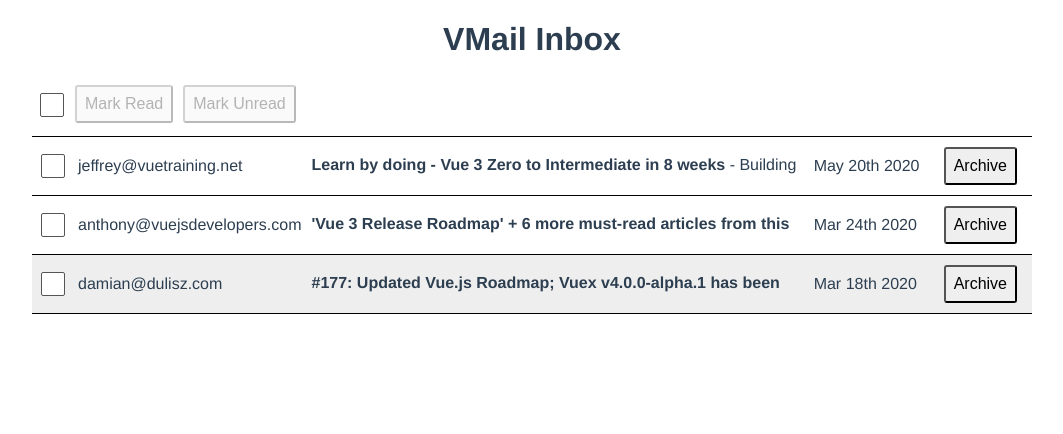
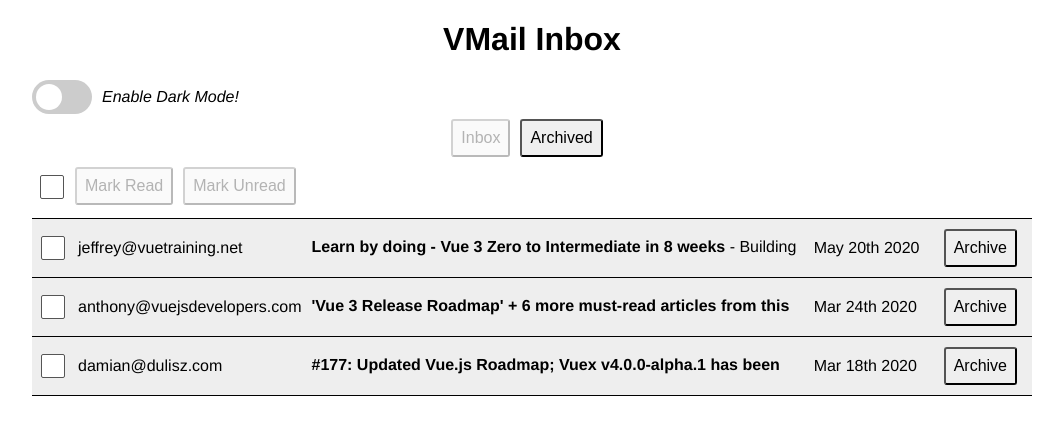
Before and after one commit to wjen/squirrelmail-vue, a Vue app: page / in a window 1280 px wide. Shown: the top 434 px of the page, without its empty margins (108-1171 px from the left). Built offline with nearby package versions, Linux system fonts and the light colour scheme; data requests are answered from the project's data file.

Commit message:
add theme toggler

```diff
--- a/db.json
+++ b/db.json
@@ -7,7 +7,7 @@
       "body": "The opening keynote of VueConf US this year was Evan You (the creator of Vue), giving his State of the Vuenion address. He walked us through the journey of getting Vue 3 from a prototype to a reality the past year. He also dove into Vue's overall growth in the community.",
       "sentAt": "2020-03-27T18:25:43.511Z",
       "archived": true,
-      "read": false
+      "read": true
     },
     {
       "id": 2,
@@ -16,7 +16,7 @@
       "body": "Building projects is one of the most effective ways to learn - and _the_ most effective way _remember_ what you've learned - but it can be frustrating.\n\nThis 8-week course takes the pain out of 'learning by doing'.\n\nEach week we give you\n\n* a project that will grow your skills without overwhelming you\n* links to hand-picked resources, such as Vue Mastery videos, that share the knowledge you'll need for the project (no more useless rabbit holes)\n* answers to any and all questions you have while working\n* feedback on your completed code (so you're only learning good habits)\n\nOur instructors are standing by to answer your questions.\n\nReady to learn?",
       "sentAt": "2020-05-20T18:25:43.511Z",
       "archived": false,
-      "read": false
+      "read": true
     },
     {
       "id": 3,
@@ -34,7 +34,7 @@
       "body": "Newsletter Issue #161",
       "sentAt": "2020-03-24T18:25:43.511Z",
       "archived": false,
-      "read": false
+      "read": true
     }
   ]
 }
--- /dev/null
+++ b/public/css/darktheme.css
@@ -0,0 +1,11 @@
+body{
+    background-color: #2c3e50;
+}
+
+h1,h2,h3,h4,h5,h6,p,ul,em, .modal-card p{
+    color: #42b983;
+}
+
+.modal-card {
+  background-color: #05386f
+}
--- a/public/index.html
+++ b/public/index.html
@@ -5,10 +5,12 @@
   <meta charset="utf-8">
   <meta http-equiv="X-UA-Compatible" content="IE=edge">
   <meta name="viewport" content="width=device-width,initial-scale=1.0">
+
   <link rel="icon" href="<%= BASE_URL %>favicon.ico">
   <title>
     <%= htmlWebpackPlugin.options.title %>
   </title>
+
 </head>
 
 <body>
@@ -16,6 +18,7 @@
     <strong>We're sorry but <%= htmlWebpackPlugin.options.title %> doesn't work properly without JavaScript enabled.
         Please enable it to continue.</strong>
   </noscript>
+
   <div id="app"></div>
   <!-- built files will be auto injected -->
 </body>
--- a/src/App.vue
+++ b/src/App.vue
@@ -14,6 +14,7 @@
 <script>
 import MailTable from "@/components/MailTable.vue";
 import useEmailSelection from "@/composables/use-email-selection";
+
 export default {
   name: "App",
   components: {
@@ -28,37 +29,49 @@ export default {
 </script>
 
 <style lang="scss">
+:root {
+  --primary-color: #302ae6;
+  --secondary-color: #536390;
+  --font-color: #424242;
+  --bg-color: #fff;
+  --heading-color: #292922;
+}
+
 #app {
   font-family: Avenir, Helvetica, Arial, sans-serif;
   -webkit-font-smoothing: antialiased;
   -moz-osx-font-smoothing: grayscale;
   text-align: center;
-  color: #2c3e50;
   margin-top: 60px;
   max-width: 1000px;
   margin: 0 auto;
 }
 
 /* Global Styles */
+
 button {
   font-size: 16px;
   padding: 8px;
   border-radius: 3px;
   margin: 5px 10px 5px 0px;
   cursor: pointer;
-}
-button:disabled {
+
+  &:disabled {
     cursor: auto;
   }
-button.selected {
+
+  &.selected {
     cursor: auto;
     color: black;
     border-color: black;
     border-width: 2px;
   }
+}
+
 .clickable {
   cursor: pointer;
 }
+
 input[type="checkbox"] {
   -webkit-appearance: none;
   cursor: pointer;
@@ -70,13 +83,16 @@ input[type="checkbox"] {
   position: relative;
   vertical-align: middle;
   padding: 10px;
-}
-input[type="checkbox"].partial-check {
+
+  &.partial-check {
     background: #abc;
   }
-input[type="checkbox"]:checked {
+
+  &:checked {
     background: #679;
   }
+}
+
 .mb-0 {
   margin-bottom: 0;
 }
@@ -134,7 +150,7 @@ input[type="checkbox"]:checked {
   background-color: white;
   min-height: 500px;
   z-index: 10;
-  // opacity: 1;
+  opacity: 1;
 }
 
 /* Email Modal */
--- a/src/components/BulkActionBar.vue
+++ b/src/components/BulkActionBar.vue
@@ -32,10 +32,10 @@ export default {
   setup(props) {
     let emailSelection = useEmailSelection();
     let numberSelected = computed(() => emailSelection.emails.size);
-    let numberEmails = () => props.emails.length;
-    let allEmailsSelected = computed(() => numberSelected.value === numberEmails());
+    let numberEmails = computed(() => props.emails.length);
+    let allEmailsSelected = computed(() => numberSelected.value === numberEmails.value);
     let someEmailsSelected = computed(() => {
-      return numberSelected.value > 0 && numberSelected.value < numberEmails();
+      return numberSelected.value > 0 && numberSelected.value < numberEmails.value;
     });
     let bulkSelect = function() {
       if (allEmailsSelected.value) {
--- a/src/components/MailTable.vue
+++ b/src/components/MailTable.vue
@@ -1,9 +1,20 @@
 <template>
-  <BulkActionBar :emails="unarchivedEmails" />
+  <div class="theme-switch-wrapper">
+    <label class="theme-switch" for="checkbox">
+      <input type="checkbox" id="checkbox" @click="darkThemeSwitch" />
+      <div class="slider round"></div>
+    </label>
+    <em>Enable Dark Mode!</em>
+  </div>
+  <button @click="selectScreen('inbox')" :disabled="selectedScreen === 'inbox'">Inbox</button>
+  <button @click="selectScreen('archive')" :disabled="selectedScreen === 'archive'">
+    Archived
+  </button>
+  <BulkActionBar :emails="filteredEmails" />
   <table class="mail-table">
     <tbody>
       <tr
-        v-for="email in unarchivedEmails"
+        v-for="email in filteredEmails"
         :key="email.id"
         :class="['clickable', email.read ? 'read' : '']"
       >
@@ -48,7 +59,8 @@ export default {
       emailSelection: useEmailSelection(),
       format,
       emails: ref(emails),
-      openedEmail: ref(null)
+      openedEmail: ref(null),
+      selectedScreen: ref("inbox")
     };
   },
   components: {
@@ -62,11 +74,19 @@ export default {
         return e1.sentAt < e2.sentAt ? 1 : -1;
       });
     },
-    unarchivedEmails() {
-      return this.sortedEmails.filter(e => !e.archived);
+    filteredEmails() {
+      if (this.selectedScreen === "inbox") {
+        return this.sortedEmails.filter(e => !e.archived);
+      } else {
+        return this.sortedEmails.filter(e => e.archived);
+      }
     }
   },
   methods: {
+    selectScreen(newScreen) {
+      this.selectedScreen = newScreen;
+      this.emailSelection.clear();
+    },
     openEmail(email) {
       this.openedEmail = email;
 
@@ -104,9 +124,91 @@ export default {
         let newEmail = emails[currentIndex + changeIndex];
         this.openEmail(newEmail);
       }
+    },
+    _addDarkTheme() {
+      let darkThemeLinkEl = document.createElement("link");
+      darkThemeLinkEl.setAttribute("rel", "stylesheet");
+      darkThemeLinkEl.setAttribute("href", "/css/darktheme.css");
+      darkThemeLinkEl.setAttribute("id", "dark-theme-style");
+
+      let docHead = document.querySelector("head");
+      docHead.append(darkThemeLinkEl);
+    },
+    _removeDarkTheme() {
+      let darkThemeLinkEl = document.querySelector("#dark-theme-style");
+      let parentNode = darkThemeLinkEl.parentNode;
+      parentNode.removeChild(darkThemeLinkEl);
+    },
+    darkThemeSwitch() {
+      let darkThemeLinkEl = document.querySelector("#dark-theme-style");
+      if (!darkThemeLinkEl) {
+        this._addDarkTheme();
+      } else {
+        this._removeDarkTheme();
+      }
     }
   }
 };
 </script>
 
-<style scoped></style>
+<style lang="scss" scoped>
+// Toggle theme button css
+
+.theme-switch-wrapper {
+  display: flex;
+  align-items: center;
+
+  em {
+    margin-left: 10px;
+    font-size: 1rem;
+  }
+}
+.theme-switch {
+  display: inline-block;
+  height: 34px;
+  position: relative;
+  width: 60px;
+}
+
+.theme-switch input {
+  display: none;
+}
+
+.slider {
+  background-color: #ccc;
+  bottom: 0;
+  cursor: pointer;
+  left: 0;
+  position: absolute;
+  right: 0;
+  top: 0;
+  transition: 0.4s;
+}
+
+.slider:before {
+  background-color: #fff;
+  bottom: 4px;
+  content: "";
+  height: 26px;
+  left: 4px;
+  position: absolute;
+  transition: 0.4s;
+  width: 26px;
+}
+
+input:checked + .slider {
+  background-color: #66bb6a;
+}
+
+input:checked + .slider:before {
+  transform: translateX(26px);
+}
+
+.slider.round {
+  border-radius: 34px;
+}
+
+.slider.round:before {
+  border-radius: 50%;
+}
+</style>
```
Lines whose indentation alone changed are shown as unchanged.
